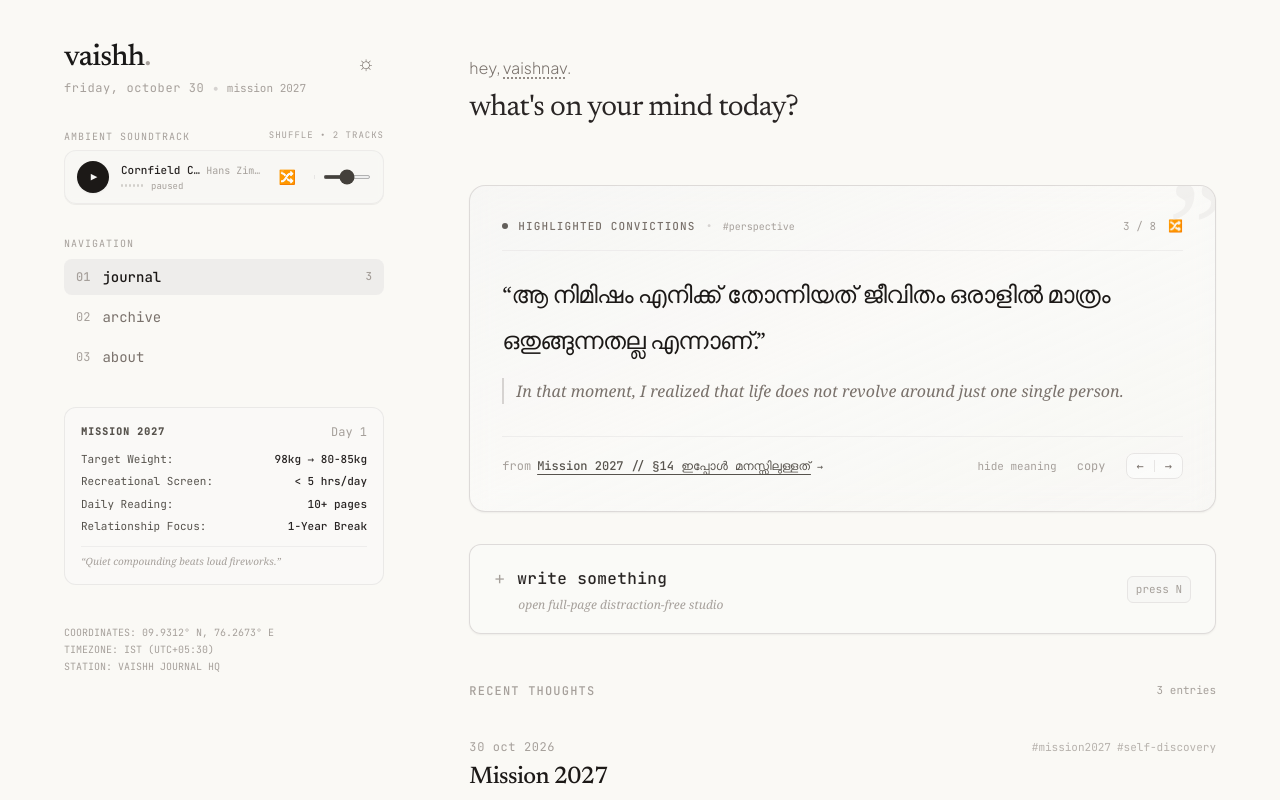
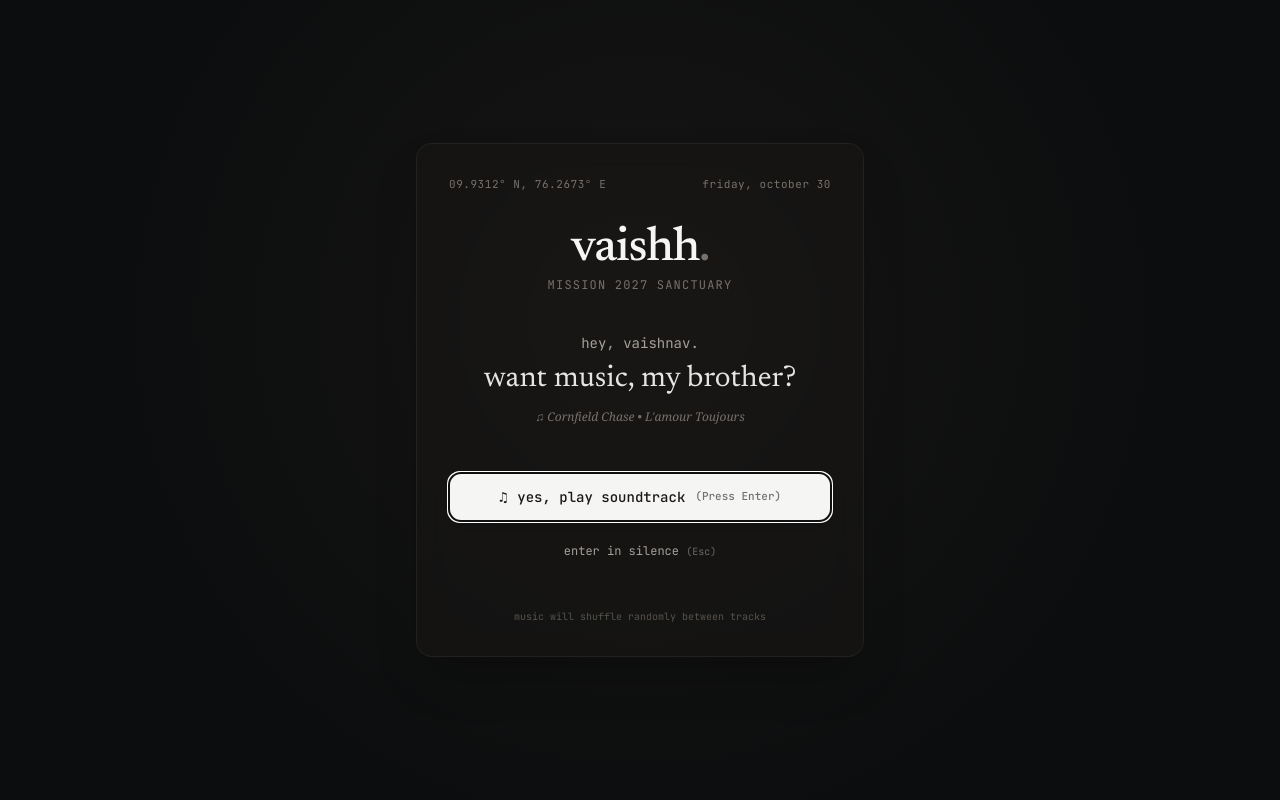
Before and after one commit to vaishnavceh/journal, a React (Vite) app: page / in a window 1280 px wide. Shown: the top 800 px of the page. Built offline with nearby package versions, Linux system fonts and the light colour scheme; a web font is replaced by a local one.

Commit message:
feat: add atmospheric cinematic intro screen asking want music my brother for seamless autoplay

```diff
--- a/src/App.tsx
+++ b/src/App.tsx
@@ -10,6 +10,7 @@ import { ReaderView } from './components/ReaderView'
 import { FullPageEditor } from './components/FullPageEditor'
 import { ArchiveView } from './components/ArchiveView'
 import { AboutView } from './components/AboutView'
+import { IntroScreen } from './components/IntroScreen'
 import type { JournalEntry, TabView } from './types'
 import { INITIAL_ENTRIES } from './data/initialEntries'
 
@@ -57,6 +58,7 @@ export function App() {
   const [activeEntry, setActiveEntry] = useState<JournalEntry | null>(null)
   const [isEditorOpen, setIsEditorOpen] = useState(false)
   const [editingEntry, setEditingEntry] = useState<JournalEntry | null>(null)
+  const [showIntro, setShowIntro] = useState<boolean>(() => !sessionStorage.getItem('vaishh_intro_seen'))
 
   // Sync theme to DOM
   useEffect(() => {
@@ -323,6 +325,14 @@ export function App() {
         }}
         onSave={handleSaveEntry}
       />
+
+      {/* Cinematic Entry / Audio Prompt Screen */}
+      {showIntro && (
+        <IntroScreen
+          userName={userName}
+          onEnter={() => setShowIntro(false)}
+        />
+      )}
     </div>
   )
 }
--- a/src/audio/audioManager.ts
+++ b/src/audio/audioManager.ts
@@ -137,6 +137,24 @@ class AudioManager {
     }
   }
 
+  public startRandomPlayback() {
+    this.initAudio()
+    if (!this.audio) return
+
+    // Pick a random track
+    this.currentTrackIndex = Math.floor(Math.random() * PLAYLIST.length)
+    const track = this.getCurrentTrack()
+    this.audio.src = track.src
+    this.audio.currentTime = 0
+    this.audio.volume = this.volume
+    this.audio.play().then(() => {
+      this.isPlaying = true
+      this.notify()
+    }).catch((err) => {
+      console.warn('Playback error:', err)
+    })
+  }
+
   public playRandom() {
     this.initAudio()
     if (!this.audio) return
--- /dev/null
+++ b/src/components/IntroScreen.tsx
@@ -0,0 +1,118 @@
+import React, { useState, useEffect } from 'react'
+import { audioManager, PLAYLIST } from '../audio/audioManager'
+import { formatHeaderDate } from '../utils/date'
+
+interface IntroScreenProps {
+  userName: string
+  onEnter: () => void
+}
+
+export const IntroScreen: React.FC<IntroScreenProps> = ({ userName, onEnter }) => {
+  const [isFading, setIsFading] = useState(false)
+  const currentDate = formatHeaderDate()
+
+  const handleEnterWithMusic = () => {
+    setIsFading(true)
+    audioManager.startRandomPlayback()
+    localStorage.setItem('vaishh_music_enabled', 'true')
+    sessionStorage.setItem('vaishh_intro_seen', 'true')
+    setTimeout(() => {
+      onEnter()
+    }, 450)
+  }
+
+  const handleEnterSilently = () => {
+    setIsFading(true)
+    audioManager.pause()
+    localStorage.setItem('vaishh_music_enabled', 'false')
+    sessionStorage.setItem('vaishh_intro_seen', 'true')
+    setTimeout(() => {
+      onEnter()
+    }, 450)
+  }
+
+  // Keyboard accessibility
+  useEffect(() => {
+    const handleKeyDown = (e: KeyboardEvent) => {
+      if (e.key === 'Enter' || e.key === ' ') {
+        e.preventDefault()
+        handleEnterWithMusic()
+      } else if (e.key === 'Escape') {
+        e.preventDefault()
+        handleEnterSilently()
+      }
+    }
+    window.addEventListener('keydown', handleKeyDown)
+    return () => window.removeEventListener('keydown', handleKeyDown)
+  }, [])
+
+  return (
+    <div
+      className={`fixed inset-0 z-50 flex items-center justify-center p-6 bg-[#0c0d0e] text-[#f2efe9] transition-opacity duration-500 select-none ${
+        isFading ? 'opacity-0 pointer-events-none' : 'opacity-100'
+      }`}
+    >
+      {/* Background subtle radial glow */}
+      <div className="absolute inset-0 bg-[radial-gradient(circle_at_50%_40%,rgba(55,50,45,0.22),transparent_70%)] pointer-events-none" />
+
+      {/* Card Content */}
+      <div className="relative max-w-md w-full text-center space-y-8 animate-fade-in p-8 rounded-2xl border border-stone-800/80 bg-stone-900/40 backdrop-blur-md shadow-2xl">
+        {/* Top Coordinates / Meta */}
+        <div className="flex items-center justify-between text-[11px] font-mono-meta text-stone-500 tracking-wider">
+          <span>09.9312° N, 76.2673° E</span>
+          <span>{currentDate}</span>
+        </div>
+
+        {/* Brand */}
+        <div>
+          <h1 className="text-4xl sm:text-5xl font-serif-title font-medium tracking-tight text-stone-100">
+            vaishh<span className="text-stone-500">.</span>
+          </h1>
+          <p className="mt-1 text-xs font-mono-meta text-stone-500 tracking-widest uppercase">
+            Mission 2027 Sanctuary
+          </p>
+        </div>
+
+        {/* Question */}
+        <div className="space-y-2 py-2">
+          <p className="text-sm font-mono-meta text-stone-400">
+            hey, {userName.toLowerCase()}.
+          </p>
+          <h2 className="text-2xl sm:text-3xl font-serif-title font-normal text-stone-200">
+            want music, my brother?
+          </h2>
+          <p className="text-xs text-stone-500 font-serif italic pt-1">
+            ♫ {PLAYLIST.map((t) => t.title).join(' • ')}
+          </p>
+        </div>
+
+        {/* Action Buttons */}
+        <div className="space-y-3 pt-2">
+          {/* Primary CTA: Yes, play music */}
+          <button
+            onClick={handleEnterWithMusic}
+            autoFocus
+            className="w-full py-3.5 px-6 rounded-xl bg-stone-100 text-stone-900 hover:bg-white active:scale-[0.99] transition-all cursor-pointer font-mono-meta text-sm font-medium shadow-md flex items-center justify-center gap-2.5 group"
+          >
+            <span className="group-hover:scale-110 transition-transform">♫</span>
+            <span>yes, play soundtrack</span>
+            <span className="text-[11px] opacity-60 hidden sm:inline">(Press Enter)</span>
+          </button>
+
+          {/* Secondary CTA: Enter in silence */}
+          <button
+            onClick={handleEnterSilently}
+            className="w-full py-2.5 px-6 rounded-xl text-stone-400 hover:text-stone-200 hover:bg-stone-800/40 active:scale-[0.99] transition-all cursor-pointer font-mono-meta text-xs"
+          >
+            enter in silence <span className="opacity-60 text-[10px] hidden sm:inline">(Esc)</span>
+          </button>
+        </div>
+
+        {/* Footnote */}
+        <div className="pt-2 text-[10px] font-mono-meta text-stone-600">
+          music will shuffle randomly between tracks
+        </div>
+      </div>
+    </div>
+  )
+}
```
